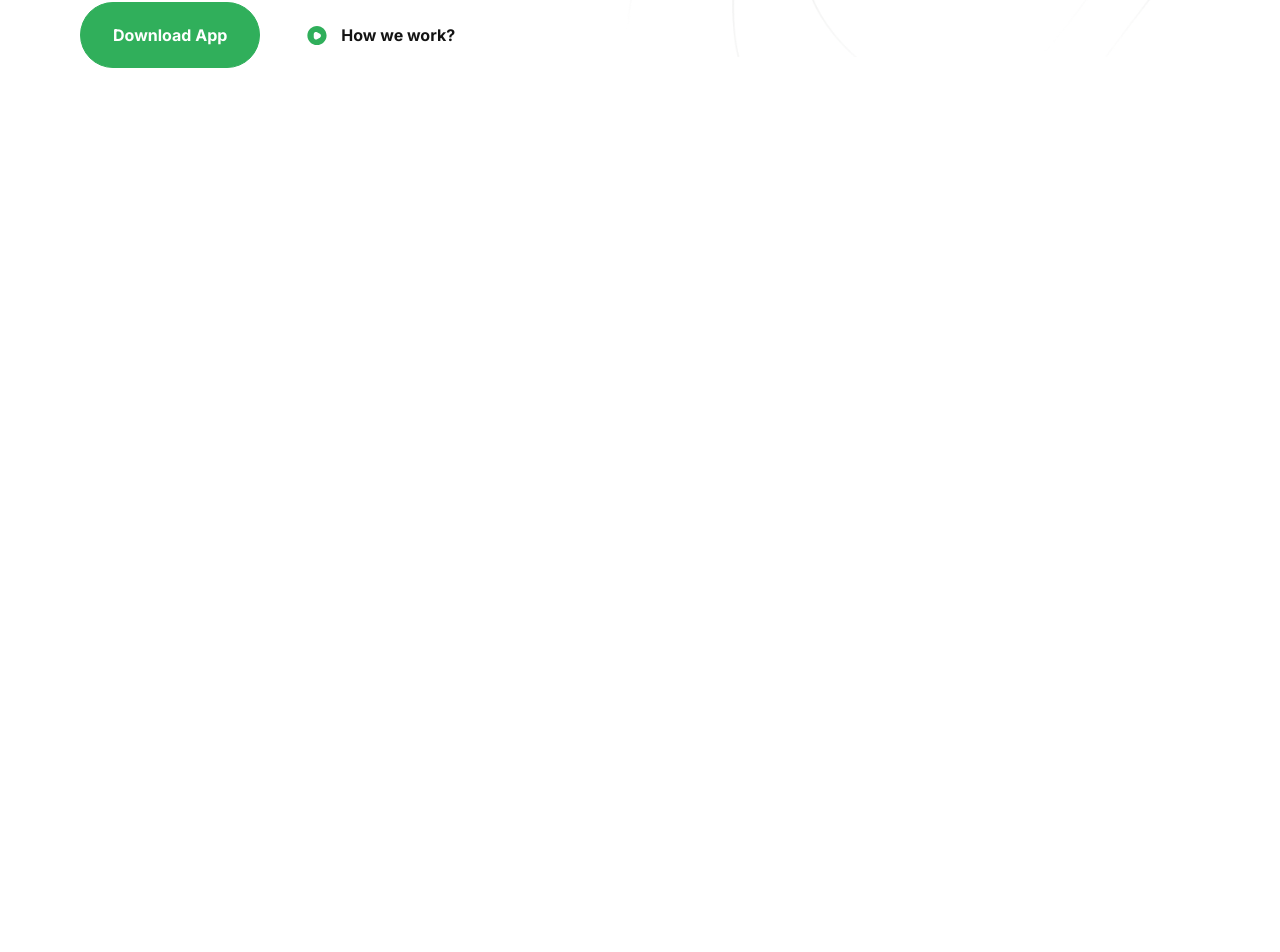
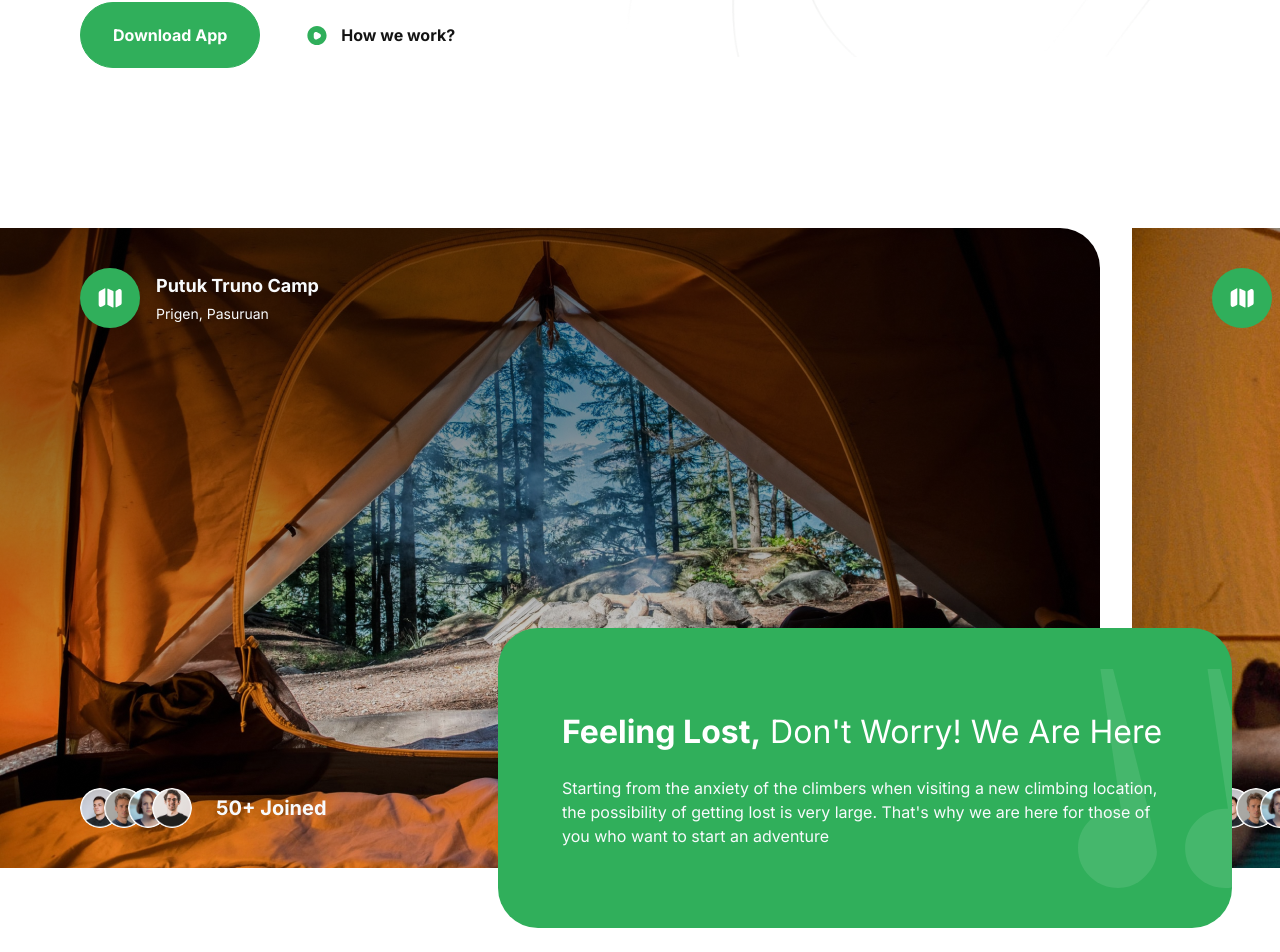
Before and after one commit to Ghosthard117/travel-site, a Next.js app: page / in a window 1280 px wide. Shown: the part 601-1553 px from the top of the page. Before the commit the page ends 800 px from the top, so only its background shows below. Built offline with nearby package versions, Linux system fonts and the light colour scheme.

Commit message:
Add `Camp` component to Home page

```diff
--- a/app/page.tsx
+++ b/app/page.tsx
@@ -1,9 +1,11 @@
+import Camp from "@/components/Camp";
 import Hero from "@/components/Hero";
 
 export default function Home() {
   return (
     <>
       <Hero />
+      <Camp />
     </>
   )
 }
--- /dev/null
+++ b/components/Camp.tsx
@@ -0,0 +1,96 @@
+import { PEOPLE_URL } from "@/constants"
+import Image from "next/image"
+
+interface CampProps {
+  backgroundImage: string
+  title: string
+  subtitle: string
+  peopleJoined: string
+}
+
+function CampSite({
+  backgroundImage,
+  title,
+  subtitle,
+  peopleJoined
+}: CampProps) {
+  return (
+    <div className={`h-full w-full min-w-[1100px] ${backgroundImage} bg-cover bg-no-repeat lg:rounded-r-5xl 2xl:rounded-5xl`}>
+      <div className="flex h-full flex-col items-start justify-between p-6 lg:px-20 lg:py-10">
+        <div className="flexCenter gap-4">
+          <div className="rounded-full bg-green-50 p-4">
+            <Image
+              src="/folded-map.svg"
+              alt="map"
+              width={28}
+              height={28}
+            />
+          </div>
+
+          <div className="flex flex-col gap-1">
+            <h4 className="bold-18 text-slate-50">{title}</h4>
+            <p className="regular-14 text-slate-50">{subtitle}</p>
+          </div>
+        </div>
+
+        <div className="flexCenter gap-6">
+          <span className="flex -space-x-4 overflow-hidden">
+            {PEOPLE_URL.map(url => (
+              <Image
+                src={url}
+                key={url}
+                alt="person"
+                width={52}
+                height={52}
+                className="inline-block h-10 w-10 rounded-full"
+              />
+            ))}
+          </span>
+          <p className="bold-16 md:bold-20 text-slate-50">{peopleJoined}</p>
+        </div>
+      </div>
+    </div>
+  )
+}
+
+export default function Camp() {
+  return (
+    <section className="2xl:max-container relative flex flex-col py-10 lg:mb-10 lg:py-20 xl:mb-20">
+      <div className="hide-scrollbar flex h-[340px] w-full items-start justify-start gap-8 overflow-x-auto lg:h-[400px] xl:h-[640px]">
+        <CampSite
+          backgroundImage="bg-bg-img-1"
+          title="Putuk Truno Camp"
+          subtitle="Prigen, Pasuruan"
+          peopleJoined="50+ Joined"
+        />
+        <CampSite
+          backgroundImage="bg-bg-img-2"
+          title="Mountain View Camp"
+          subtitle="Somewhere in the Wilderness"
+          peopleJoined="50+ Joined"
+        />
+      </div>
+
+      <div className="flexEnd mt-10 px-6 lg:-mt-60 lg:mr-6">
+        <div className="bg-green-50 p-8 lg:max-w-[500px] xl:max-w-[734px] xl:rounded-5xl xl:px-16
+        xl:py-20 relative w-full overflow-hidden rounded-3xl">
+          <h2
+            className="regular-24 md:regular-32 2xl:regular-64 capitalize text-white"
+          >
+            <strong>Feeling Lost,</strong> Don't worry! We are here
+          </h2>
+          <p className="regular-14 xl:regular-16 mt-5 text-slate-50">
+            Starting from the anxiety of the climbers when visiting a new climbing location, the possibility of getting lost is very large. That's why we are here for those of you who want to start an adventure
+          </p>
+          <Image
+            src="/quote.svg"
+            alt="camp-2"
+            width={186}
+            height={219}
+            className="camp-quote"
+          />
+        </div>
+      </div>
+    </section>
+  )
+}
```
